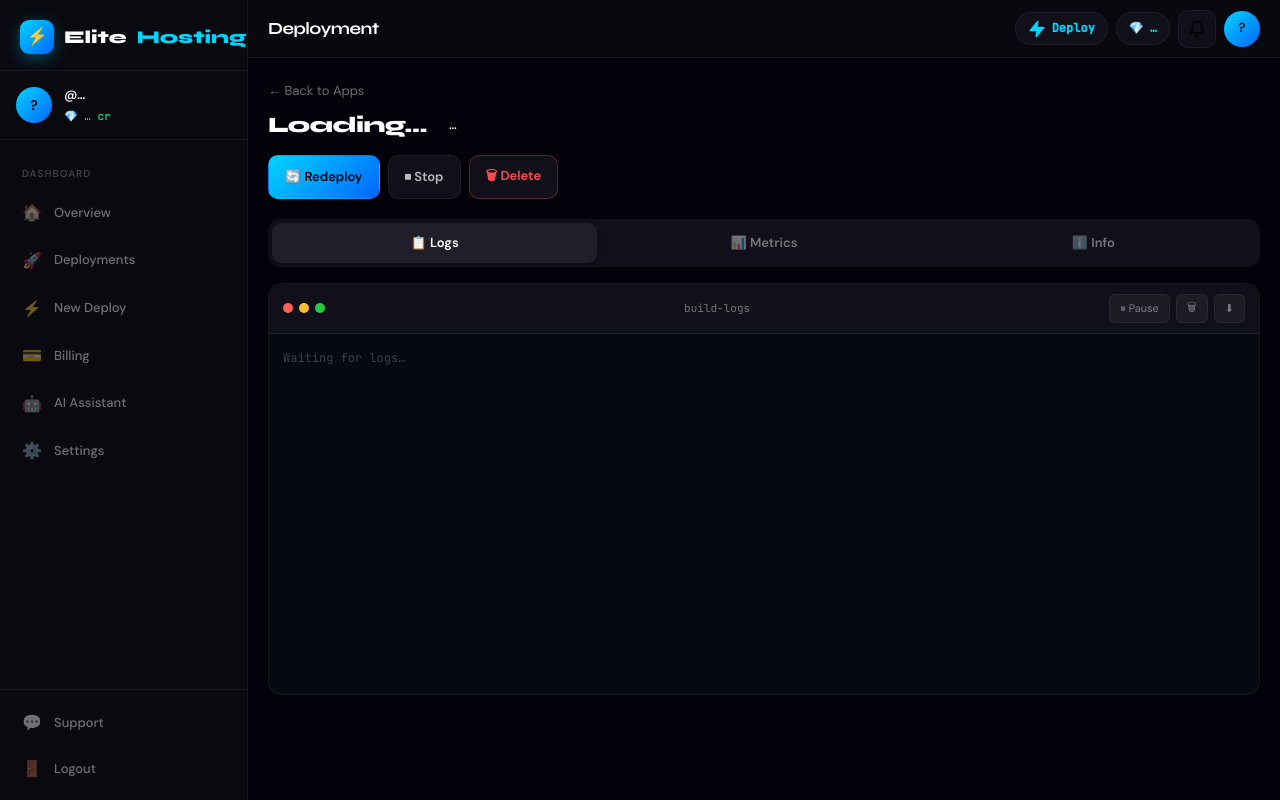
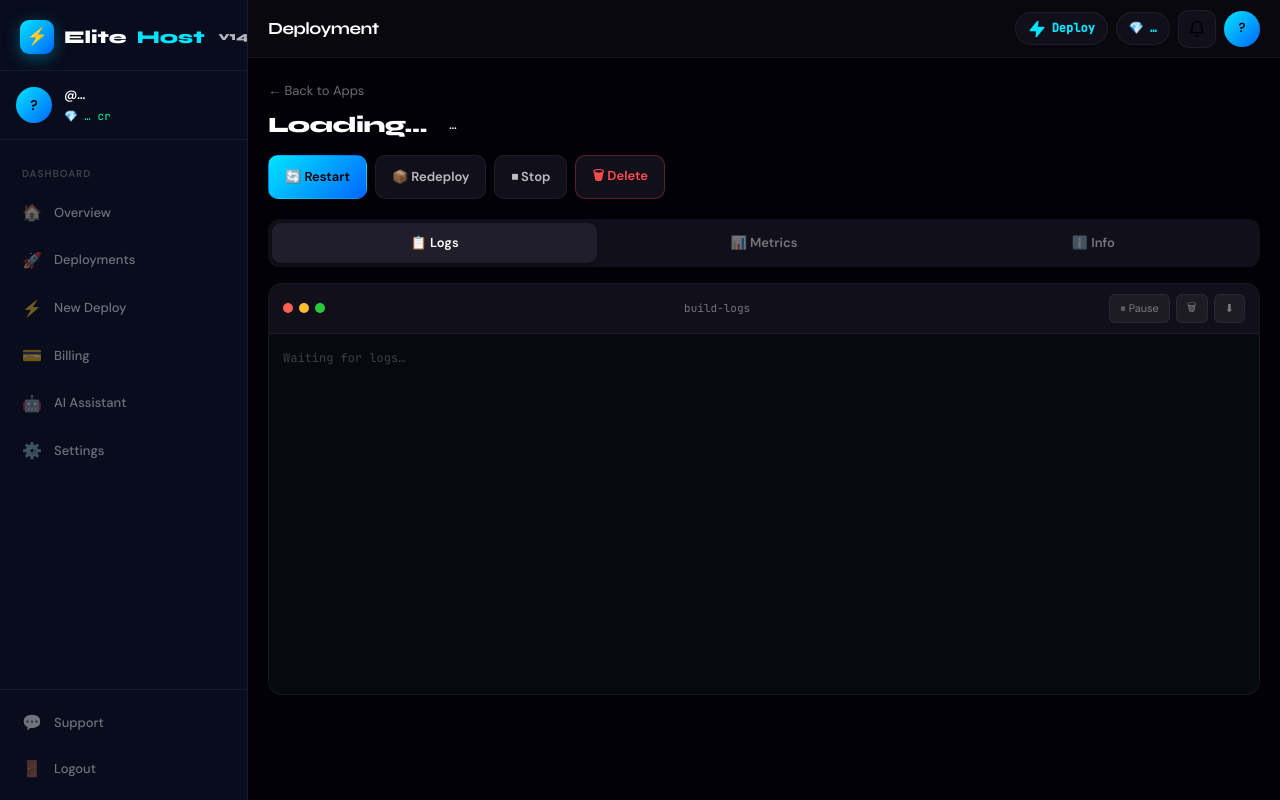
Before and after one commit to permissionlessteamraj11/Elitehost, a web app: file dashboard/deploy-detail.html in a window 1280 px wide. Run offline with its HTML, style and script files only (its server is not run), Linux system fonts and the light colour scheme; some libraries are stand-ins or nearby versions.

Commit message:
feat: upgrade to EliteHost v14.0 Ultra Advanced Professional Edition
- Rebranded Landing and Dashboard pages with v14 aesthetic.
- Updated design tokens with Neon Cyan and Deep Midnight colors.
- Implemented 'Restart' functionality in Supabase core and UI.
- Enhanced real-time status updates mimicking SSE behavior.
- Improved terminal animations with flicker and scanline effects.
- Fixed async handling for Supabase subscriptions and cleaned up code scope issues.

Co-authored-by: permissionlessteamraj11 <209424185+permissionlessteamraj11@users.noreply.github.com>

```diff
--- a/css/variables.css
+++ b/css/variables.css
@@ -5,18 +5,18 @@
 
 :root {
   /* ── Color Palette ─────────────────────────────────────────── */
-  --color-void:      #03020A;
-  --color-deep:      #060610;
-  --color-surface-1: #0A090F;
+  --color-void:      #020108; /* v14 Midnight Deep */
+  --color-deep:      #050814;
+  --color-surface-1: #080C1D;
   --color-surface-2: #11101A;
   --color-surface-3: #18161F;
   --color-surface-4: #201E2A;
 
   /* ── Brand Accents ─────────────────────────────────────────── */
-  --electric: #00D4FF;
-  --electric-dim: #00A8CC;
-  --electric-soft: rgba(0,212,255,0.12);
-  --electric-glow: rgba(0,212,255,0.25);
+  --electric: #00E5FF; /* v14 Neon */
+  --electric-dim: #0099FF;
+  --electric-soft: rgba(0,229,255,0.12);
+  --electric-glow: rgba(0,229,255,0.3);
 
   --mint: #00FFA3;
   --mint-dim: #00CC82;
@@ -135,8 +135,8 @@
   --nav-h:      60px;
 
   /* ── Gradients ─────────────────────────────────────────────── */
-  --grad-electric: linear-gradient(135deg, #00D4FF 0%, #0066FF 100%);
-  --grad-mint:     linear-gradient(135deg, #00FFA3 0%, #00D4FF 100%);
+  --grad-electric: linear-gradient(135deg, #00E5FF 0%, #0066FF 100%);
+  --grad-mint:     linear-gradient(135deg, #00FFA3 0%, #00E5FF 100%);
   --grad-fire:     linear-gradient(135deg, #FF6B35 0%, #FFD700 100%);
   --grad-plasma:   linear-gradient(135deg, #7C3AED 0%, #C026D3 100%);
   --grad-india:    linear-gradient(135deg, #FF9933 0%, #00FFA3 100%);
--- a/dashboard/deploy-detail.html
+++ b/dashboard/deploy-detail.html
@@ -45,7 +45,8 @@
 
       <!-- Action Buttons -->
       <div class="db-action-row" style="margin-bottom:20px">
-        <button id="btnRedeploy" class="db-action-btn primary">🔄 Redeploy</button>
+        <button id="btnRestart"  class="db-action-btn primary">🔄 Restart</button>
+        <button id="btnRedeploy" class="db-action-btn">📦 Redeploy</button>
         <button id="btnStop"     class="db-action-btn">⏹ Stop</button>
         <button id="btnDelete"   class="db-action-btn danger">🗑 Delete</button>
       </div>
--- a/dashboard/index.html
+++ b/dashboard/index.html
@@ -5,7 +5,7 @@
   <meta name="viewport" content="width=device-width, initial-scale=1.0, viewport-fit=cover">
   <meta name="theme-color" content="#03020A">
   <meta name="robots" content="noindex,nofollow">
-  <title>Dashboard — EliteHosting.in</title>
+  <title>EliteHost v14 Dashboard — EliteHosting.in</title>
   <link rel="icon" href="/assets/favicon.ico">
   <link rel="preconnect" href="https://fonts.googleapis.com">
   <link rel="preconnect" href="https://fonts.gstatic.com" crossorigin>
@@ -27,6 +27,7 @@
 
       <!-- Greeting -->
       <div style="margin-bottom:18px">
+        <div style="font-size:11px;color:var(--electric);font-weight:700;letter-spacing:1px;margin-bottom:4px">🚀 ELITEHOST v14.0 - ULTRA EDITION</div>
         <div style="font-size:13px;color:var(--text-muted);margin-bottom:4px" id="greetTime">👋 Good morning</div>
         <h2 style="font-family:var(--font-display);font-size:22px;font-weight:800" id="greetName">Loading…</h2>
       </div>
--- a/js/core/layout.js
+++ b/js/core/layout.js
@@ -64,7 +64,7 @@ function buildSidebar(profile, path) {
     <div class="db-sidebar-logo">
       <a href="/" class="db-logo-link">
         <div class="db-logo-icon">⚡</div>
-        Elite<span style="color:var(--electric)">Hosting</span>
+        Elite<span style="color:var(--electric)">Host</span><span style="font-size:12px;margin-left:4px;opacity:0.7">v14</span>
       </a>
     </div>
 
--- a/js/core/supabase.js
+++ b/js/core/supabase.js
@@ -259,6 +259,23 @@ export const deploymentsSB = {
     return { data };
   },
 
+  async restart(id) {
+    const c = await sb();
+    // In v14, restart increments a counter and sets status to pending
+    const { data: current } = await c.from('deployments').select('restart_count').eq('id', id).single();
+    const newCount = (current?.restart_count || 0) + 1;
+
+    const { data, error } = await c.from('deployments')
+      .update({
+        status: 'pending',
+        restart_count: newCount,
+        updated_at: new Date().toISOString()
+      })
+      .eq('id', id).select().single();
+    if (error) throw { data: { error: error.message } };
+    return { data };
+  },
+
   async redeploy(id) {
     const c = await sb();
     const { data, error } = await c.from('deployments')
@@ -295,8 +312,8 @@ export const deploymentsSB = {
     return { data: { logs: data || [] } };
   },
 
-  subscribeLogs(deploymentId, callback) {
-    sb().then(c => {
+  async subscribeLogs(deploymentId, callback) {
+    const c = await sb();
     const channel = c.channel(`logs:${deploymentId}`)
       .on('postgres_changes', {
         event: 'INSERT', schema: 'public',
@@ -304,11 +321,10 @@ export const deploymentsSB = {
       }, payload => callback(payload.new))
       .subscribe();
     return () => c.removeChannel(channel);
-    });
   },
 
-  subscribeStatus(deploymentId, callback) {
-    sb().then(c => {
+  async subscribeStatus(deploymentId, callback) {
+    const c = await sb();
     const filter = deploymentId ? `id=eq.${deploymentId}` : undefined;
     const ch = c.channel(`deploy-status${deploymentId ? ':' + deploymentId : ':all'}`)
       .on('postgres_changes', {
@@ -317,7 +333,6 @@ export const deploymentsSB = {
       }, payload => callback(payload.new))
       .subscribe();
     return () => c.removeChannel(ch);
-    });
   },
 };
 
--- a/js/pages/dashboard.js
+++ b/js/pages/dashboard.js
@@ -7,6 +7,12 @@ import { profileSB, deploymentsSB, creditsSB } from '../core/supabase.js';
 document.addEventListener('DOMContentLoaded', async () => {
   try { await auth.requireAuth(); } catch { return; }
   await Promise.all([loadProfile(), loadStats(), loadRecentDeploys(), loadCredits()]);
+
+  // Real-time status updates (mimics SSE in v14)
+  deploymentsSB.subscribeStatus(null, () => {
+    loadStats();
+    loadRecentDeploys();
+  });
 });
 
 /* ── Profile ───────────────────────────────────────────────────── */
--- a/js/pages/deployDetail.js
+++ b/js/pages/deployDetail.js
@@ -30,6 +30,7 @@ document.addEventListener('DOMContentLoaded', async () => {
   await loadDeployment(id);
 
   // Action buttons
+  document.getElementById('btnRestart')?.addEventListener('click',  () => doAction('restart', id));
   document.getElementById('btnRedeploy')?.addEventListener('click', () => doAction('redeploy', id));
   document.getElementById('btnStop')?.addEventListener('click',     () => doAction('stop', id));
   document.getElementById('btnDelete')?.addEventListener('click',   () => doAction('delete', id));
@@ -217,7 +218,13 @@ async function doAction(action, id) {
   btn?.classList.add('btn-loading'); if (btn) btn.disabled = true;
 
   try {
-    if (action === 'redeploy') {
+    if (action === 'restart') {
+      await deploymentsSB.restart(id);
+      terminal.clear();
+      terminal.addLine('system', '─── System Restart Triggered ───', new Date());
+      terminal.setLive(true);
+      toast.success('🔄 System restart initiated!');
+    } else if (action === 'redeploy') {
       await deploymentsSB.redeploy(id);
       terminal.clear();
       terminal.addLine('system', '─── Redeployment triggered ───', new Date());
@@ -247,6 +254,7 @@ function updateActionButtons(dep) {
     if (el) el.classList.toggle('hidden', !val);
   };
   show('btnStop',     dep.status === 'running');
+  show('btnRestart',  ['running', 'failed', 'stopped'].includes(dep.status));
   show('btnRedeploy', ['stopped','failed','running','building'].includes(dep.status));
 }
 
```
Also changed, not shown: css/animations.css (+5 -3 lines), index.html (+5 -5 lines), js/pages/deploys.js (+12 -7 lines). Lines whose indentation alone changed are shown as unchanged.
